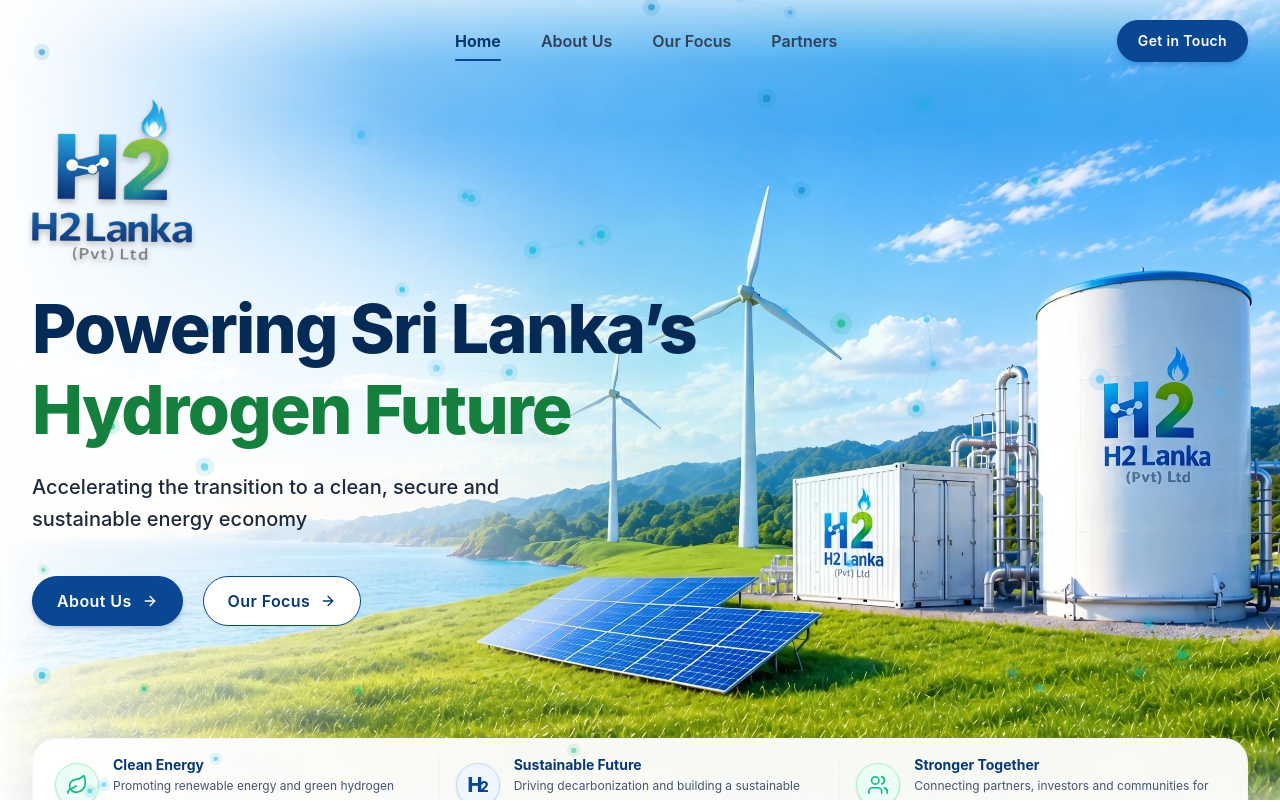
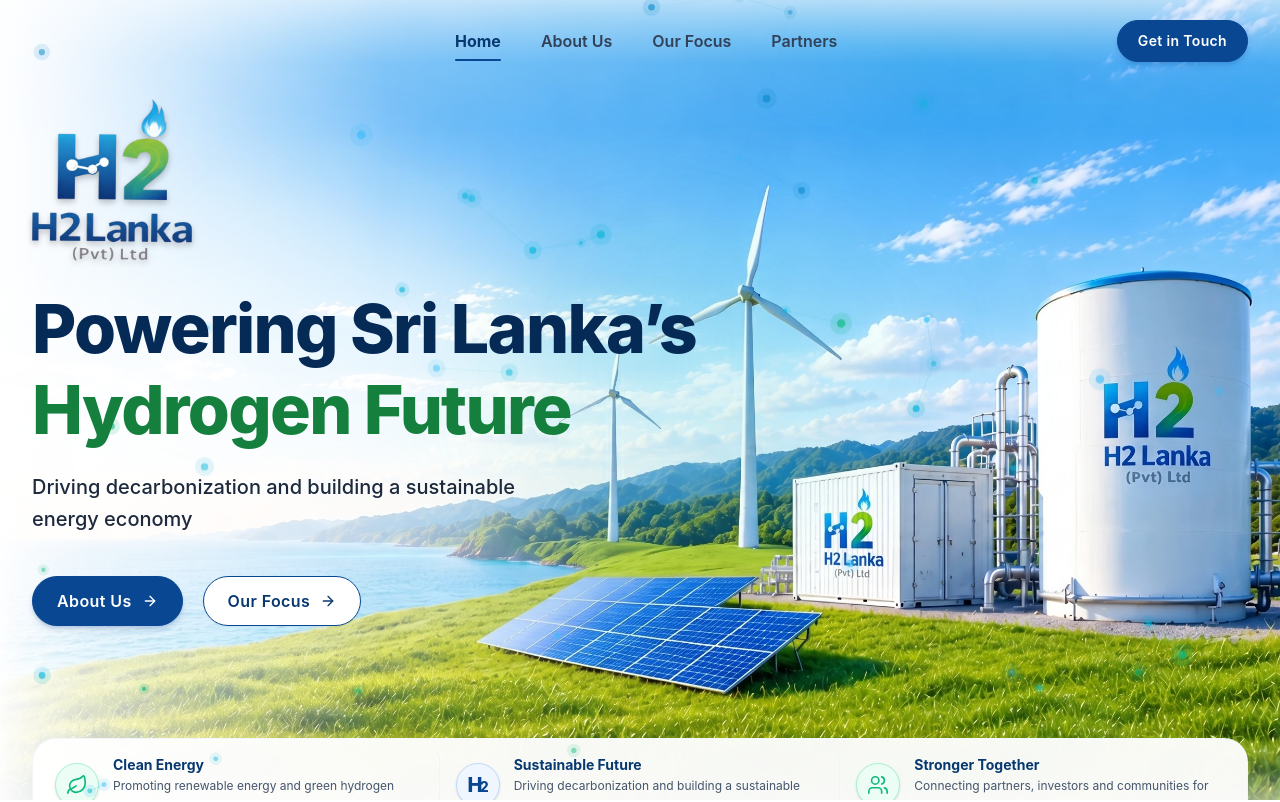
Before and after one commit to watt-soft/h2lanka.lk, a React (Vite) app: page / in a window 1280 px wide. Shown: the top 802 px of the page. Built offline with nearby package versions, Linux system fonts and the light colour scheme.

Commit message:
replace Tagline

```diff
--- a/src/components/hero/HeroContent.tsx
+++ b/src/components/hero/HeroContent.tsx
@@ -57,7 +57,7 @@ export const HeroContent: React.FC = () => {
         variants={itemVariants}
         className="mt-6 text-base sm:text-lg lg:text-xl text-slate-800 font-medium leading-relaxed max-w-lg"
       >
-        Accelerating the transition to a clean, secure and sustainable energy economy
+        Driving decarbonization and building a sustainable energy economy
       </motion.p>
 
       {/* Action Buttons */}
```
